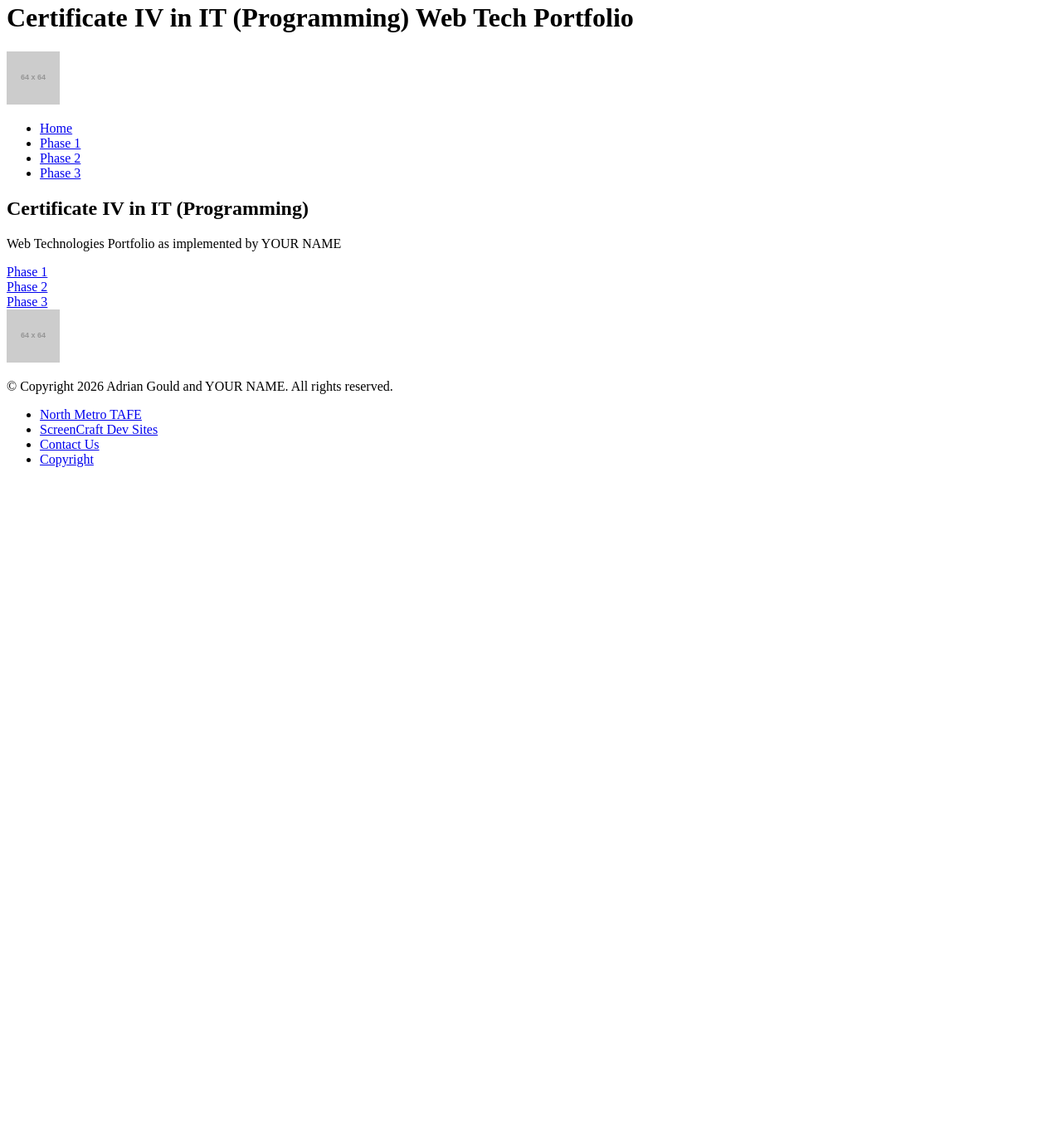
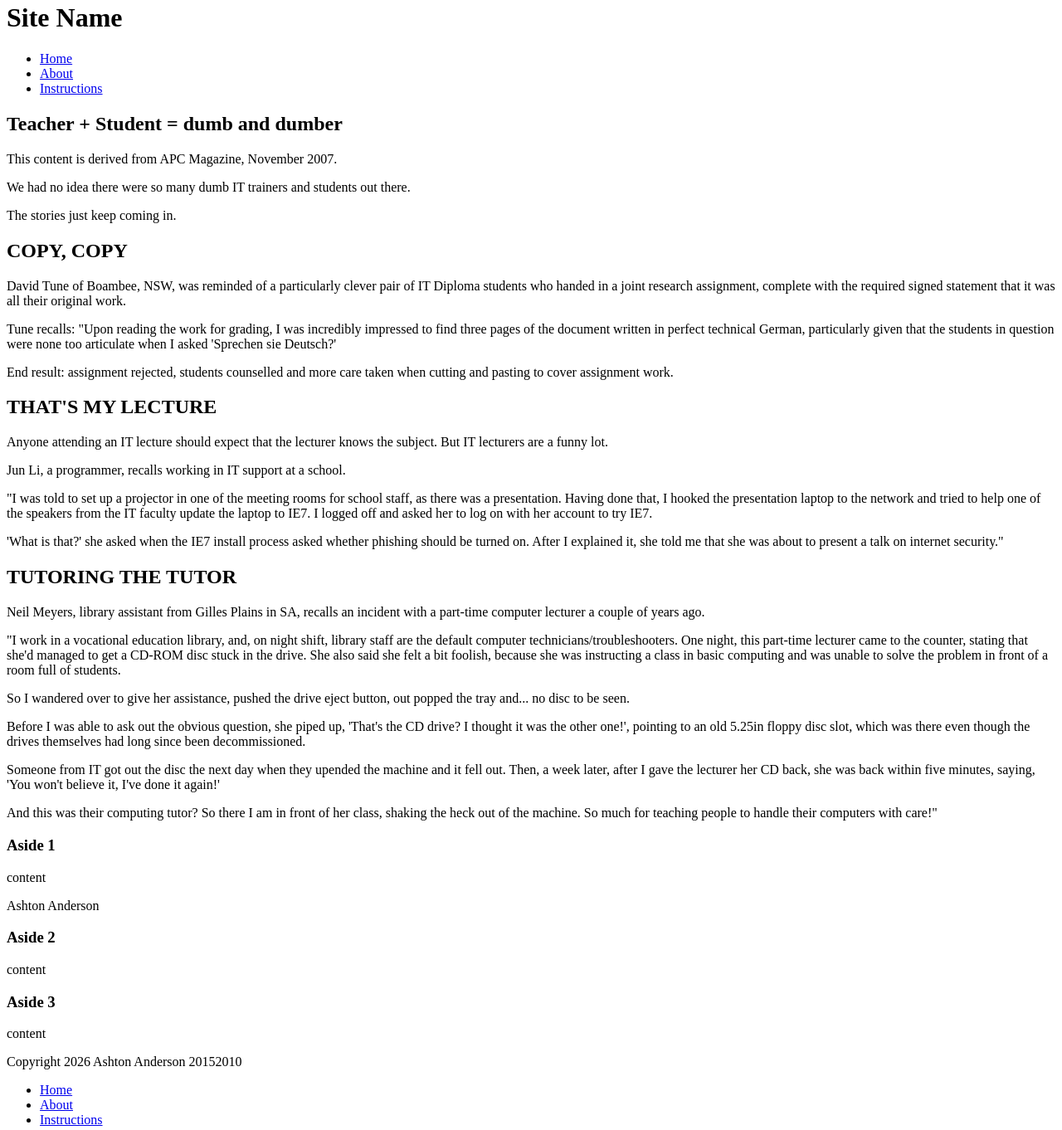
Before and after one commit to ashton-andersonaap/C4Prog-WT-26S1-Portfolio-AshtonAndersonPrentice, a plain HTML site: page index.html in a window 1280 px wide. Shown: the part 18-1380 px from the top of the page at 83% size. Before the commit the page ends 800 px from the top, so only its background shows below. Drawn offline with Linux system fonts and the light colour scheme; placeholder pictures from the web are drawn by us.

Commit message:
Edited footers in aside 1,2,3 + edited footer in article 1

```diff
--- a/index.html
+++ b/index.html
@@ -1,58 +1,156 @@
-<!doctype html>
+<!DOCTYPE html>
 <html lang="en">
+
 <head>
     <meta charset="UTF-8">
     <meta name="viewport" content="width=device-width, initial-scale=1.0">
-    <title>YOUR NAME | Web Tech | Cert 4 Prog</title>
+    <title>Document</title>
+</head>
 
-</head>
 <body>
     <header>
-    <div>
-    <h1>Certificate IV in IT (Programming) Web Tech Portfolio</h1>
-        <img src="https://placehold.co/64?text=logo" alt="Logo">
-    </div>
+        <h1>Site Name</h1>
+    </header>
     <nav>
         <ul>
-            <li><a href=".">Home</a></li>
-            <li><a href="phase-1">Phase 1</a></li>
-            <li><a href="phase-2">Phase 2</a></li>
-            <li><a href="phase-3">Phase 3</a></li>
+            <li><a href=#>Home</a></li>
+            <li><a href=#>About</a></li>
+            <li><a href=#>Instructions</a></li>
         </ul>
     </nav>
-</header>
     <main>
         <article>
             <header>
-            <h2>Certificate IV in IT (Programming)</h2>
-            <p>Web Technologies Portfolio as implemented by YOUR NAME</p>
+                <h2>Teacher + Student = dumb and dumber</h2>
             </header>
-        <div>
+            <p>This content is derived from APC Magazine, November 2007.</p>
+            <p>We had no idea there were so many dumb IT trainers and students out there.</p>
+            <footer><p>The stories just keep coming in.</p></footer>
+        </article>
+
+        <article>
+            <header>
+                <h2>COPY, COPY</h2>
+            </header>
+
+            <p>David Tune of Boambee, NSW, was reminded of a particularly clever pair of IT Diploma
+                students who handed in a joint research assignment, complete with the required signed
+                statement that it was all their original work.
+            </p>
+
+            <p>
+                Tune recalls: "Upon reading the work for grading, I was incredibly impressed to find
+                three pages of the document written in perfect technical German, particularly given
+                that the students in question were none too articulate when I asked 'Sprechen sie Deutsch?'
+            </p>
+            <p>
+                End result: assignment rejected, students counselled and more care taken when cutting
+                and pasting to cover assignment work.
+            </p>
+        </article>
+
+        <article>
+            <header>
+                <h2>THAT'S MY LECTURE</h2>
+            </header>
+            <p>
+                Anyone attending an IT lecture should expect that the lecturer knows the subject.
+                But IT lecturers are a funny lot.
+            </p>
+            <p>
+                Jun Li, a programmer, recalls working in IT support at a school.
+            </p>
+            <p>
+                "I was told to set up a projector in one of the meeting rooms for school staff,
+                as there was a presentation. Having done that, I hooked the presentation laptop
+                to the network and tried to help one of the speakers from the IT faculty update
+                the laptop to IE7. I logged off and asked her to log on with her account to try
+                IE7.
+            </p>
+            <p>
+                'What is that?' she asked when the IE7 install process asked whether phishing
+                should be turned on. After I explained it, she told me that she was about to
+                present a talk on internet security."
+            </p>
+        </article>
+
+        <article>
+            <header>
+                <h2>TUTORING THE TUTOR</h2>
+            </header>
+            <p>
+                Neil Meyers, library assistant from Gilles Plains in SA, recalls an incident
+                with a part-time computer lecturer a couple of years ago.
+
+
+            </p>
+            <p>
+                "I work in a vocational education library, and, on night shift, library staff are
+                the default computer technicians/troubleshooters. One night, this part-time
+                lecturer came to the counter, stating that she'd managed to get a CD-ROM disc
+                stuck in the drive. She also said she felt a bit foolish, because she was
+                instructing a class in basic computing and was unable to solve the problem in
+                front of a room full of students.
+
+            </p>
+            <p>
+                So I wandered over to give her assistance, pushed the drive eject button, out
+                popped the tray and... no disc to be seen.
+
+            </p>
+            <p>
+                Before I was able to ask out the obvious question, she piped up,
+                'That's the CD drive? I thought it was the other one!', pointing to an old 5.25in
+                floppy disc slot, which was there even though the drives themselves had long
+                since been decommissioned.
+
+
+            </p>
+            <p>
+                Someone from IT got out the disc the next day when they upended the machine
+                and it fell out. Then, a week later, after I gave the lecturer her CD back,
+                she was back within five minutes, saying, 'You won't believe it, I've done it again!'
+
+            </p>
+            <p>
+                And this was their computing tutor? So there I am in front of her class,
+                shaking the heck out of the machine. So much for teaching people to handle
+                their computers with care!"
+
+            </p>
+        </article>
+
+        <aside>
             <section>
-                <a href="phase-1">Phase 1</a>
+                <h3>Aside 1</h3>
+                <p>content</p>
+                <footer>
+                    <p>Ashton Anderson</p>
+                </footer>
             </section>
+
             <section>
-                <a href="phase-2">Phase 2</a>
+                <h3>Aside 2</h3>
+                <p>content</p>
             </section>
+
             <section>
-                <a href="phase-3">Phase 3</a>
+                <h3>Aside 3</h3>
+                <p>content</p>
             </section>
-        </div>
-    </article>
+        </aside>
     </main>
     <footer>
-    <section>
-        <img src="https://placehold.co/64?text=logo" alt="Logo">
-        <p>© Copyright 2026 Adrian Gould and YOUR NAME. All rights reserved.</p>
-    </section>
-    <section>
+        <p>Copyright 2026 Ashton Anderson 20152010</p>
+        <nav>
             <ul>
-            <li><a href="#">North Metro TAFE</a></li>
-            <li><a href="#">ScreenCraft Dev Sites</a></li>
-            <li><a href="#">Contact Us</a></li>
-            <li><a href="#">Copyright</a></li>
+                <li><a href=#>Home</a></li>
+                <li><a href=#>About</a></li>
+                <li><a href=#>Instructions</a></li>
             </ul>
-    </section>
+        </nav>
+
     </footer>
 </body>
+
 </html>
```
Lines whose indentation alone changed are shown as unchanged.
